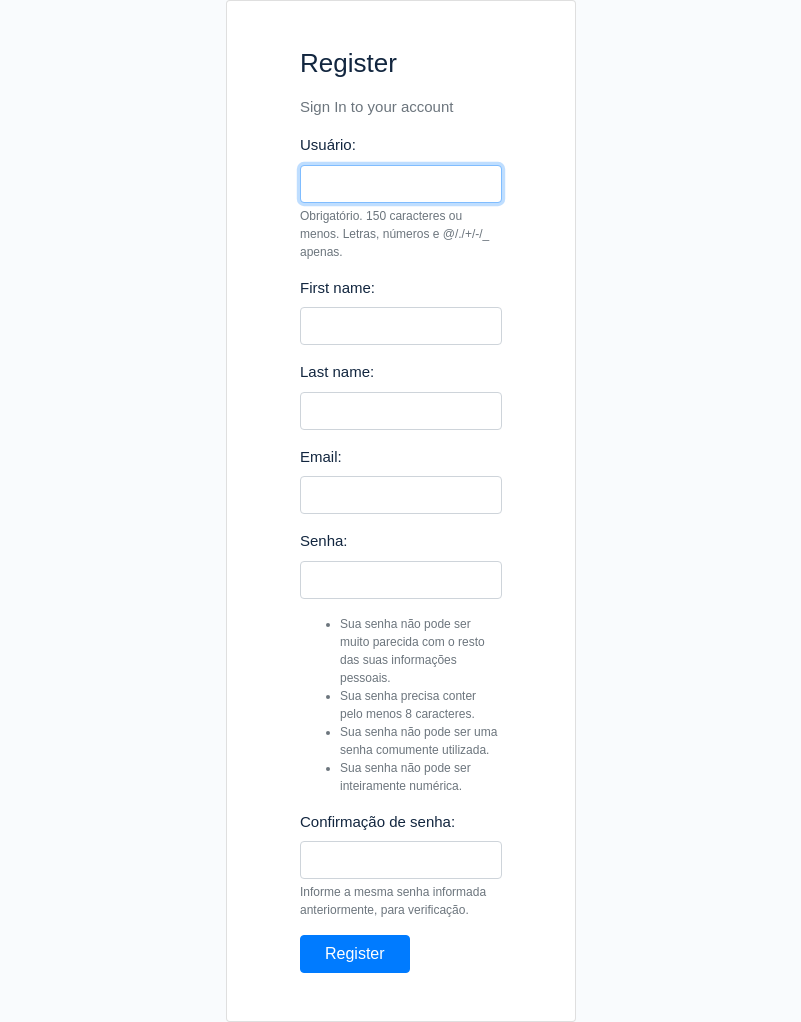
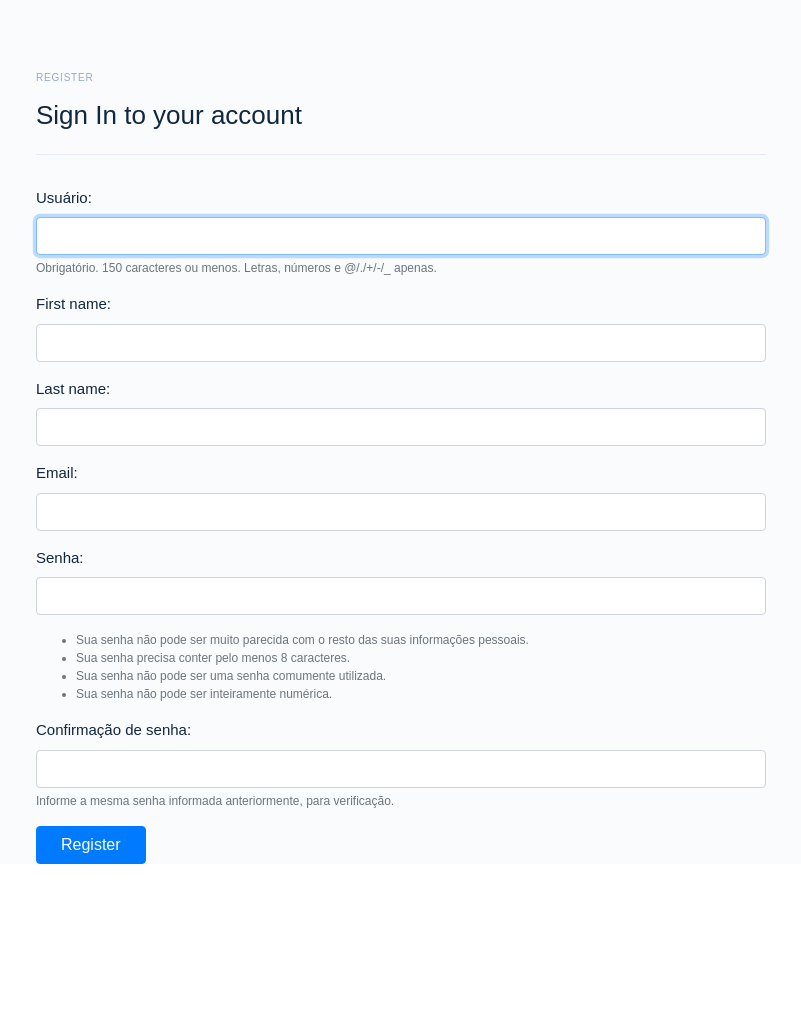
Before and after one commit to joaopintocn/deck, a Django app: page /register/ in a window 1280 px wide. Shown: the part 57-1079 px from the top of the page, without its empty margins (239-1040 px from the left). After the commit the page ends 921 px from the top, so only its background shows below. Run offline with Django 3.2, Linux system fonts and the light colour scheme; some libraries are stand-ins or nearby versions.

Commit message:
Ajuste básico do formulário de registro. Ajuste visual.

```diff
--- a/authenticate/forms.py
+++ b/authenticate/forms.py
@@ -3,6 +3,7 @@ from django.contrib.auth.models import User
 from django import forms
 
 class SignUpForm(UserCreationForm):
+
     email = forms.EmailField(widget=forms.TextInput(attrs={'class': 'form-control'}))
     first_name = forms.CharField(max_length=100,
         widget=forms.TextInput(attrs={'class': 'form-control'}))
@@ -23,7 +24,13 @@ class SignUpForm(UserCreationForm):
 
 
 class EditProfileForm(UserChangeForm):
-    """docstring for EditProfileForm"""
+
+    email = forms.EmailField(max_length=100,
+        widget=forms.TextInput(attrs={'class': 'form-control'}))
+    first_name = forms.CharField(max_length=100,
+        widget=forms.TextInput(attrs={'class': 'form-control'}))
+    last_name = forms.CharField(max_length=100,
+        widget=forms.TextInput(attrs={'class': 'form-control'}))
 
     class Meta:
         model = User
@@ -31,4 +38,7 @@ class EditProfileForm(UserChangeForm):
 
 
     def __init__(self, *args, **kwargs):
-            super(EditProfileForm, self).__init__(*args, **kwargs)
+        super(EditProfileForm, self).__init__(*args, **kwargs)
+
+        self.fields['username'].widget.attrs['class'] = 'form-control'
+        self.fields['password'].widget.attrs['class'] = 'form-control'
--- a/authenticate/templates/authenticate/register.html
+++ b/authenticate/templates/authenticate/register.html
@@ -2,11 +2,28 @@
 
 {% block content %}
 <div class="row justify-content-center">
-    <div class="col-md-4">
-            <div class="card p-4">
-                <div class="card-body col-md-10 offset-md-1">
-                    <h1>Register</h1>
-                    <p class="text-muted">Sign In to your account</p>
+    <div class="col-12 col-lg-10 col-xl-8">
+
+        <!-- Header -->
+        <div class="header mt-md-5">
+          <div class="header-body">
+            <div class="row align-items-center">
+              <div class="col">
+
+                <!-- Pretitle -->
+                <h6 class="header-pretitle">
+                  Register
+                </h6>
+
+                <!-- Title -->
+                <h1 class="header-title">
+                  Sign In to your account
+                </h1>
+
+              </div>
+            </div> <!-- / .row -->
+          </div>
+        </div>
 
         {% if form.errors %}
             <div class="alert alert-danger alert-dismissible fade show" role="alert">
@@ -25,8 +42,6 @@
         </form>
     </div>
 </div>
-    </div>
-</div>
 {% endblock %}
 
 {% block footer %}
```
Lines whose indentation alone changed are shown as unchanged.
